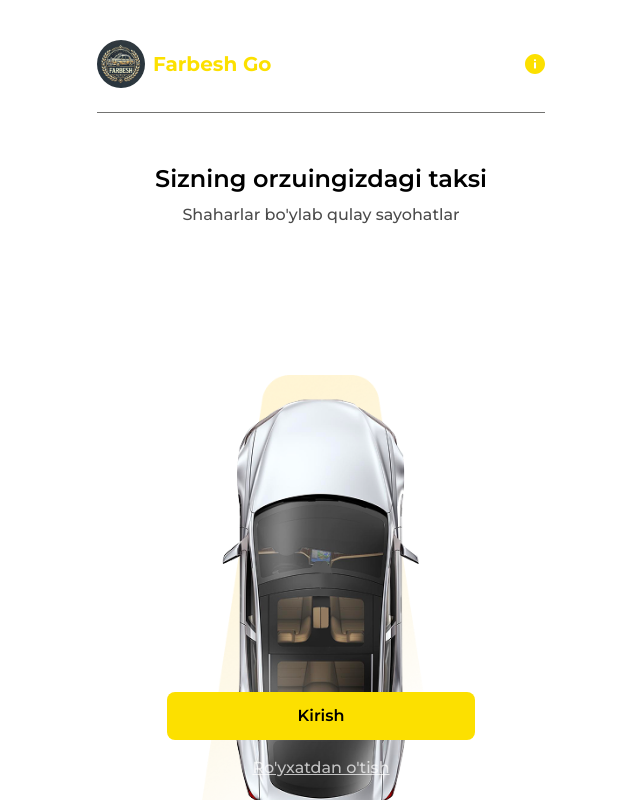
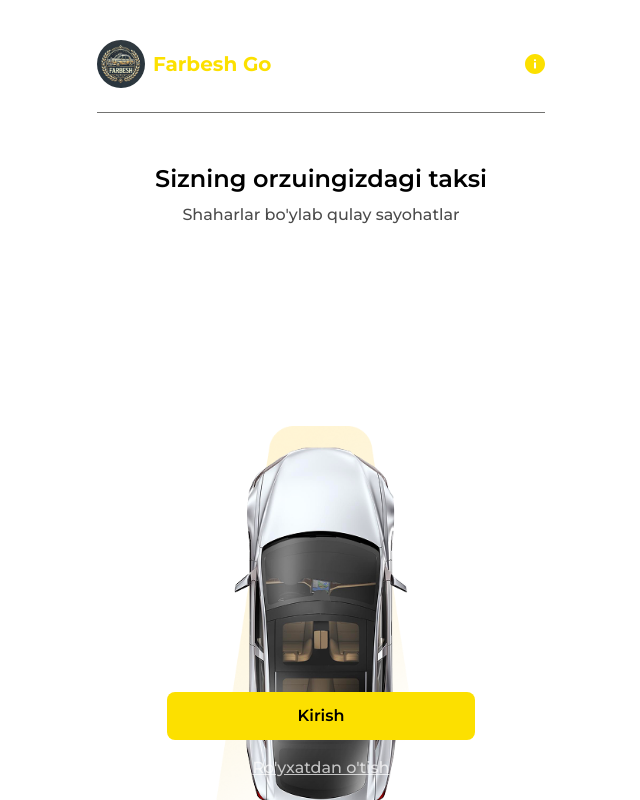
Before and after one commit to MuminovMuslimbek/Farbesh, a React (Vite) app: page / in a window 1280 px wide. Shown: the whole page, without its empty margins (319-959 px from the left). Built offline with nearby package versions, Linux system fonts and the light colour scheme.

Commit message:
Bu yerga commit izohi yoziladi

```diff
--- a/src/App.jsx
+++ b/src/App.jsx
@@ -8,6 +8,7 @@ import Layouts from "./loyout";
 
 function App() {
   return (
+    <div className="container max-w-dvh mx-auto">
       <Routes>
         <Route index element={<Start />} />
         <Route path="/login" element={<Login />} />
@@ -16,6 +17,7 @@ function App() {
           <Route path="/home" element={<Home />} />
         </Route>
       </Routes>
+    </div>
   );
 }
 
--- a/src/pages/Start.jsx
+++ b/src/pages/Start.jsx
@@ -34,7 +34,7 @@ function Start() {
           <img
             src={BgImage}
             alt="Background"
-            className="-bottom-11 z-[-5] absolute w-[250px] h-auto"
+            className="-bottom-11 z-[-5] absolute w-[220px] h-auto"
           />
         </div>
 
```
Lines whose indentation alone changed are shown as unchanged.
